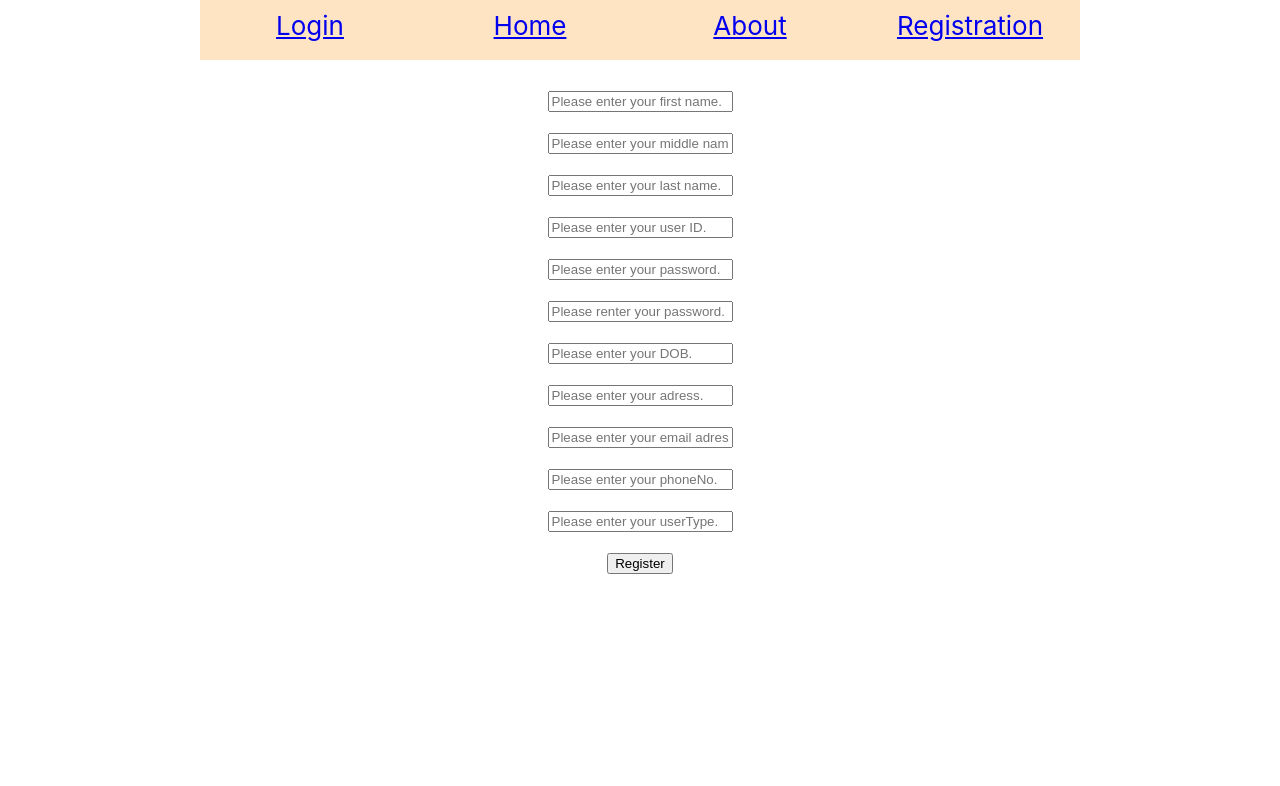
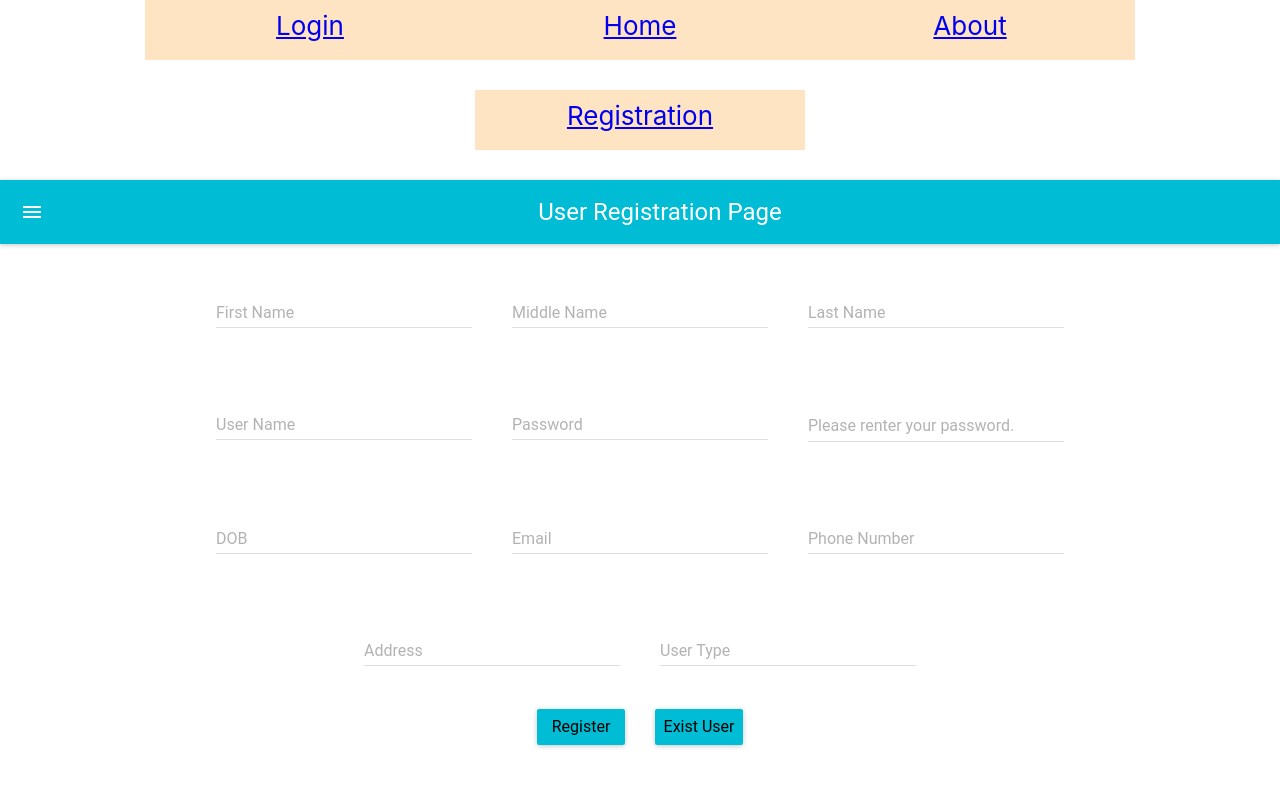
Before and after one commit to rajiv8589/IntApp, a React (Create React App) app in the folder intui/: page /resgistration in a window 1280 px wide. Shown: the top 786 px of the page. Built offline with nearby package versions, Linux system fonts and the light colour scheme.

Commit message:
Adding material ui for view improvment.

```diff
--- a/intui/package.json
+++ b/intui/package.json
@@ -7,6 +7,7 @@
     "@testing-library/react": "^9.4.0",
     "@testing-library/user-event": "^7.2.1",
     "axios": "^0.19.2",
+    "material-ui": "^0.20.2",
     "react": "^16.12.0",
     "react-dom": "^16.12.0",
     "react-router": "^5.1.2",
--- a/intui/public/index.html
+++ b/intui/public/index.html
@@ -2,7 +2,6 @@
 <html lang="en">
   <head>
     <meta charset="utf-8" />
-    <link rel="icon" href="%PUBLIC_URL%/favicon.ico" />
     <meta name="viewport" content="width=device-width, initial-scale=1" />
     <meta name="theme-color" content="#000000" />
     <meta
@@ -24,7 +23,7 @@
       work correctly both with client-side routing and a non-root public URL.
       Learn how to configure a non-root public URL by running `npm run build`.
     -->
-    <title>React App</title>
+    <title>Contract Service</title>
   </head>
   <body>
     <noscript>You need to enable JavaScript to run this app.</noscript>
--- a/intui/src/App.css
+++ b/intui/src/App.css
@@ -42,7 +42,7 @@ a{
   height: 40px;
   margin-bottom: 30px;
   padding: 10px;
-  width: 200px;
+  width: 310px;
   justify-content: center;
   font-size: calc(10px + 2vmin);
   align-items: center;
--- a/intui/src/auth/Login.js
+++ b/intui/src/auth/Login.js
@@ -1,4 +1,8 @@
 import React, { Component } from 'react';
+import MuiThemeProvider from "material-ui/styles/MuiThemeProvider";
+import TextField from "material-ui/TextField";
+import AppBar from "material-ui/AppBar";
+import RaisedButton from 'material-ui/RaisedButton';
 
 class Login extends Component {
     constructor(){
@@ -14,11 +18,14 @@ class Login extends Component {
     render() {
 
         return(
-            <div>
-                <input type="text" name="username" placeholder="Please enter your user ID." /> <br /><br />
-               <input type="password" name="password" placeholder="Please enter your password." /> <br /><br />
-                <button onClick={()=>this.login()}>Submit</button>
-            </div>
+            <MuiThemeProvider>
+                <React.Fragment>
+                    <AppBar title="Enter Your credential here."/>
+                    <TextField type="text" name="username" hintText="Please enter your user ID." floatingLabelText="User ID"/> <br /><br />
+                    <TextField type="password" name="password" hintText="Please enter your password." floatingLabelText="Password"/> <br /><br />
+                    <RaisedButton primary={true} onClick={()=>this.login()}>Submit</RaisedButton>
+                </React.Fragment>
+            </MuiThemeProvider>
         );
     }
 
--- a/intui/src/auth/Registration.js
+++ b/intui/src/auth/Registration.js
@@ -1,8 +1,11 @@
 import React, { Component } from "react";
-import AuthBackendService from '../backend/AuthBackendService'
-import axios from 'axios';
+import AuthBackendService from '../backend/AuthBackendService';
+import Login from './Login';
+import MuiThemeProvider from "material-ui/styles/MuiThemeProvider";
+import TextField from "material-ui/TextField";
+import AppBar from "material-ui/AppBar";
+import RaisedButton from 'material-ui/RaisedButton';
 
-window.axios =axios;
 class Registration extends Component {
   constructor(){
     super()
@@ -23,45 +26,74 @@ class Registration extends Component {
     };
 
    this.register = this.register.bind(this);
-
+   this.redirectToLogin = this.redirectToLogin.bind(this);
   }
   register(){
     const authBackendService =  new AuthBackendService();
     const formdata = this.state;
     console.log(formdata)
     const response = authBackendService.saveUser(formdata);
-    console.log(response);
+    if(response){
+      //TODO
+    }
+  }
+
+  redirectToLogin(){
+    return <Login/>
   }
 
    render() {
     return(
-        <div>
-            <input type="text" name="firstName" placeholder="Please enter your first name."
-             onChange={event => {this.setState({firstName: event.target.value})}}/> <br /><br />
-            <input type="text" name="middleName" placeholder="Please enter your middle name."
-             onChange={event => {this.setState({middleName: event.target.value})}}/> <br /><br />
-            <input type="text" name="lastName" placeholder="Please enter your last name."
-            onChange={event => {this.setState({lastName: event.target.value})}}/> <br /><br />
-            <input type="text" name="username" placeholder="Please enter your user ID."
-            onChange={event => {this.setState({username: event.target.value})}}/> <br /><br />
-           <input type="password" name="password" placeholder="Please enter your password."
-           onChange={event => {this.setState({password: event.target.value})}}/> <br /><br />
-           <input type="password" name="confirmPassword" placeholder="Please renter your password."
-           onChange={event => {this.setState({confirmPassword: event.target.value})}}/> <br /><br />
-           <input type="text" name="dOB" placeholder="Please enter your DOB."
-           onChange={event => {this.setState({dOB: event.target.value})}} /> <br /><br />
-           <input type="text" name="address" placeholder="Please enter your adress."
-            onChange={event => {this.setState({address: {}})}}/> <br /><br />
-           <input type="text" name="email" placeholder="Please enter your email adress."
-            onChange={event => {this.setState({email: event.target.value})}} /> <br /><br />
-           <input type="text" name="phoneNo" placeholder="Please enter your phoneNo."
-           onChange={event => {this.setState({phoneNo: event.target.value})}}/> <br /><br />
-           <input type="text" name="userType" placeholder="Please enter your userType."
-           onChange={event => {this.setState({userType: event.target.value})}}/> <br /><br />
-            <button onClick={()=>this.register()}>Register</button>
-        </div>
+        <MuiThemeProvider>
+          <React.Fragment>
+            <AppBar title="User Registration Page" />
+              <TextField type="text" name="firstName" floatingLabelText="First Name"
+               hintText="Please enter your first name." style={styles.txt}
+                onChange={event => {this.setState({firstName: event.target.value})}}/>
+              <TextField type="text" name="middleName" floatingLabelText="Middle Name"
+               hintText="Please enter your middle name." style={styles.txt}
+                onChange={event => {this.setState({middleName: event.target.value})}}/>
+              <TextField type="text" name="lastName" floatingLabelText="Last Name"
+              hintText="Please enter your last name." style={styles.txt}
+              onChange={event => {this.setState({lastName: event.target.value})}}/> <br />
+              <TextField type="text" name="username" floatingLabelText="User Name"
+              hintText="Please enter your user ID." style={styles.txt}
+              onChange={event => {this.setState({username: event.target.value})}}/>
+              <TextField type="password" name="password" floatingLabelText="Password"
+              hintText="Please enter your password." style={styles.txt}
+              onChange={event => {this.setState({password: event.target.value})}}/>
+              <TextField type="password" name="confirmPassword"
+              hintText="Please renter your password." style={styles.txt}
+              onChange={event => {this.setState({confirmPassword: event.target.value})}}/> <br />
+              <TextField type="text" name="dOB" floatingLabelText="DOB" style={styles.txt}
+              hintText="Please enter your DOB."
+              onChange={event => {this.setState({dOB: event.target.value})}} />
+              <TextField type="text" name="email" floatingLabelText="Email"
+              hintText="Please enter your email adress." style={styles.txt}
+              onChange={event => {this.setState({email: event.target.value})}} />
+              <TextField type="text" name="phoneNo" floatingLabelText="Phone Number"
+              hintText="Please enter your phoneNo." style={styles.txt}
+              onChange={event => {this.setState({phoneNo: event.target.value})}}/> <br />
+              <TextField type="text" name="address" floatingLabelText="Address"
+              hintText="Please enter your adress." style={styles.txt}
+              onChange={event => {this.setState({address: {}})}}/>
+              <TextField type="text" name="userType" floatingLabelText="User Type"
+              hintText="Please enter your userType." style={styles.txt}
+              onChange={event => {this.setState({userType: event.target.value})}}/> <br />
+              <RaisedButton style={styles.button} primary={true} onClick={()=>this.register()}>Register</RaisedButton>
+              <RaisedButton style={styles.button} primary={true} onlcik={()=>this.redirectToLogin()} >Exist User</RaisedButton>
+          </React.Fragment>
+        </MuiThemeProvider>
     );
   }
 }
-
+const styles = {
+  button : {
+    margin:15,
+    innerWidth : 30
+  },
+  txt : {
+    margin : 20
+  }
+}
 export default Registration;
--- a/intui/src/components/About.js
+++ b/intui/src/components/About.js
@@ -1,12 +1,19 @@
 import React, { Component } from 'react';
-
-
+import MuiThemeProvider from "material-ui/styles/MuiThemeProvider";
+import AppBar from "material-ui/AppBar";
 
 class  About extends Component {
 
     render() {
 
-        return <div > About Me</div>
+        return(
+        <MuiThemeProvider >
+            <React.Fragment>
+                <AppBar title="About Contract Biding Services"/>
+                <h1>Here is details about contract services.</h1>
+            </React.Fragment>
+        </MuiThemeProvider>
+        );
 
     }
 
--- a/intui/src/components/Home.js
+++ b/intui/src/components/Home.js
@@ -1,8 +1,17 @@
 import React, { Component } from "react";
+import MuiThemeProvider from "material-ui/styles/MuiThemeProvider";
+import AppBar from "material-ui/AppBar";
 
 class Home extends Component {
   render() {
-    return <div> Home </div>;
+    return(
+      <MuiThemeProvider >
+          <React.Fragment>
+              <AppBar title="Dashboard of Conract Services."/>
+              <h1>Here goes all contract services available.</h1>
+          </React.Fragment>
+      </MuiThemeProvider>
+      );
   }
 }
 
```
Also changed, not shown: 1 other file (tests, documents, lock files or other folders).
